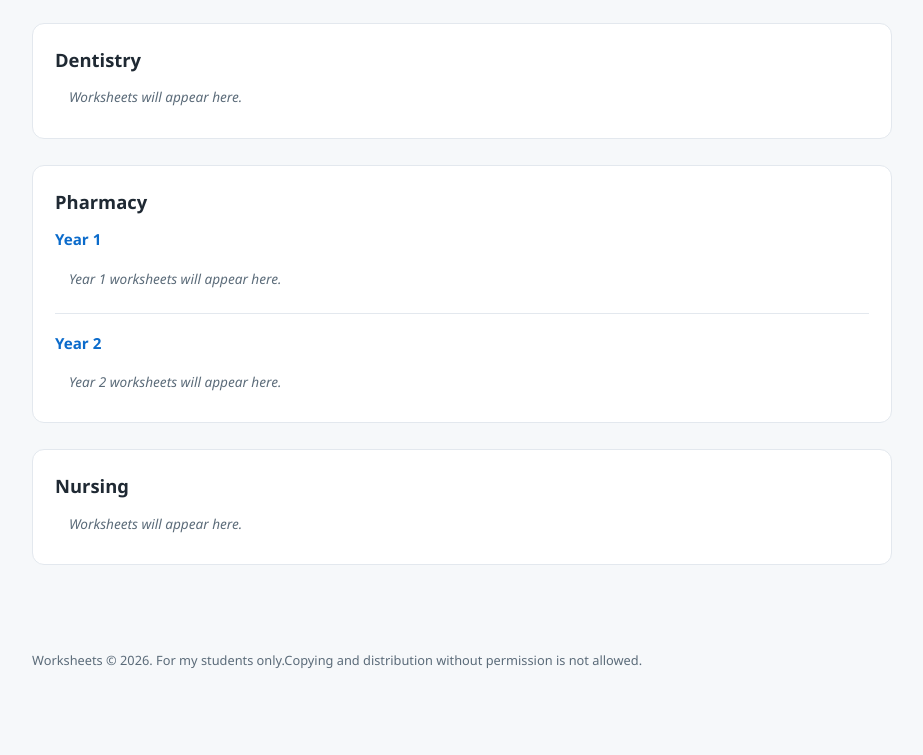
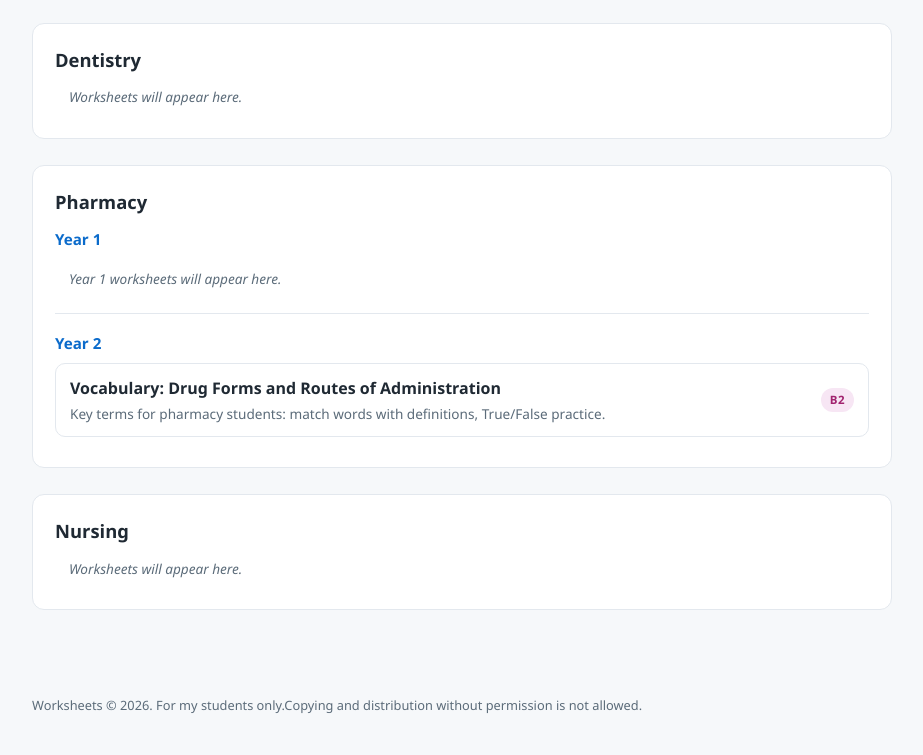
Before and after one commit to med-eng-dv/worksheets, a plain HTML site: page index.html in a window 1280 px wide. Shown: the part 1357-2112 px from the top of the page, without its empty margins (178-1101 px from the left). Before the commit the page ends 2068 px from the top, so only its background shows below. Drawn offline with Linux system fonts and the light colour scheme.

Commit message:
Update index.html

```diff
--- a/index.html
+++ b/index.html
@@ -163,7 +163,13 @@
     <div class="divider"></div>
 
     <h3>Year 2</h3>
-    <div class="empty">Year 2 worksheets will appear here.</div>
+     <div class="sheet">
+    <div>
+      <a href="pharmacy-year1-vocab.html">Vocabulary: Drug Forms and Routes of Administration</a>
+      <div class="desc">Key terms for pharmacy students: match words with definitions, True/False practice.</div>
+    </div>
+    <span class="badge b2">B2</span>
+  </div>
   </section>
 
   <!-- ============ NURSING ============ -->
```
